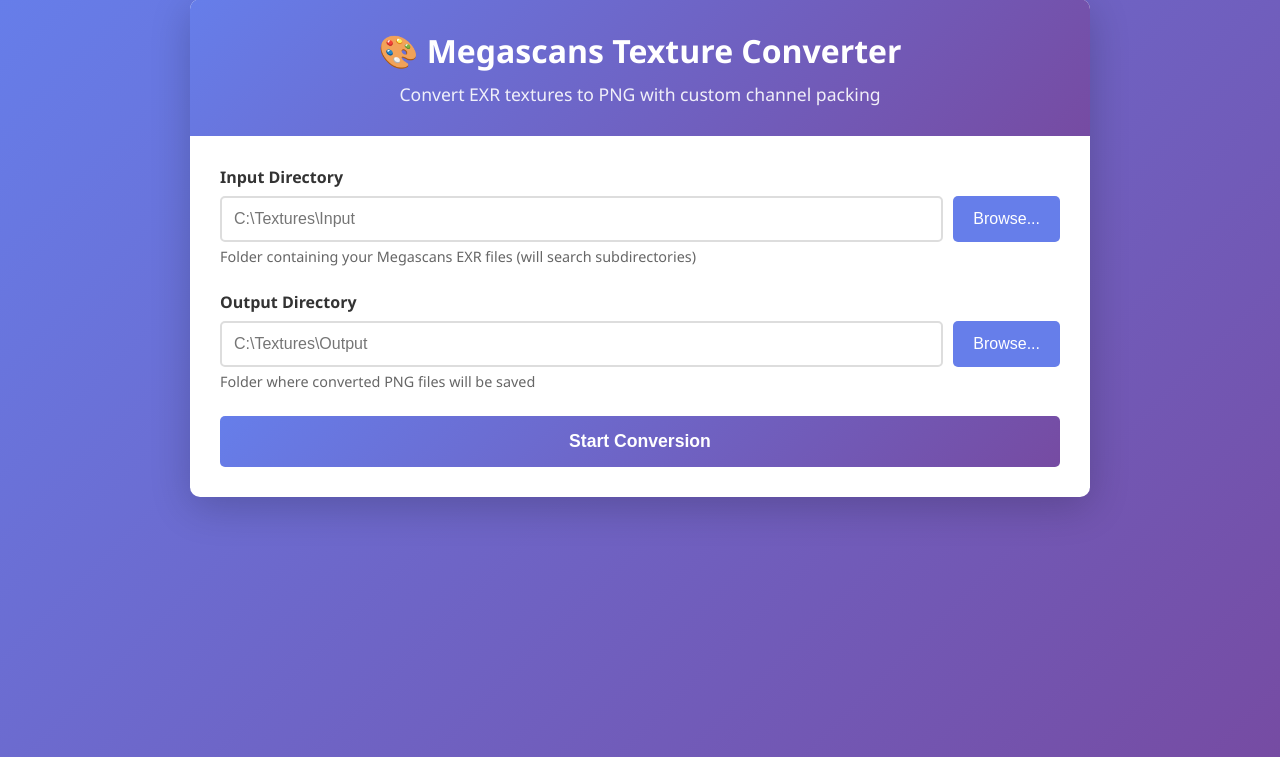
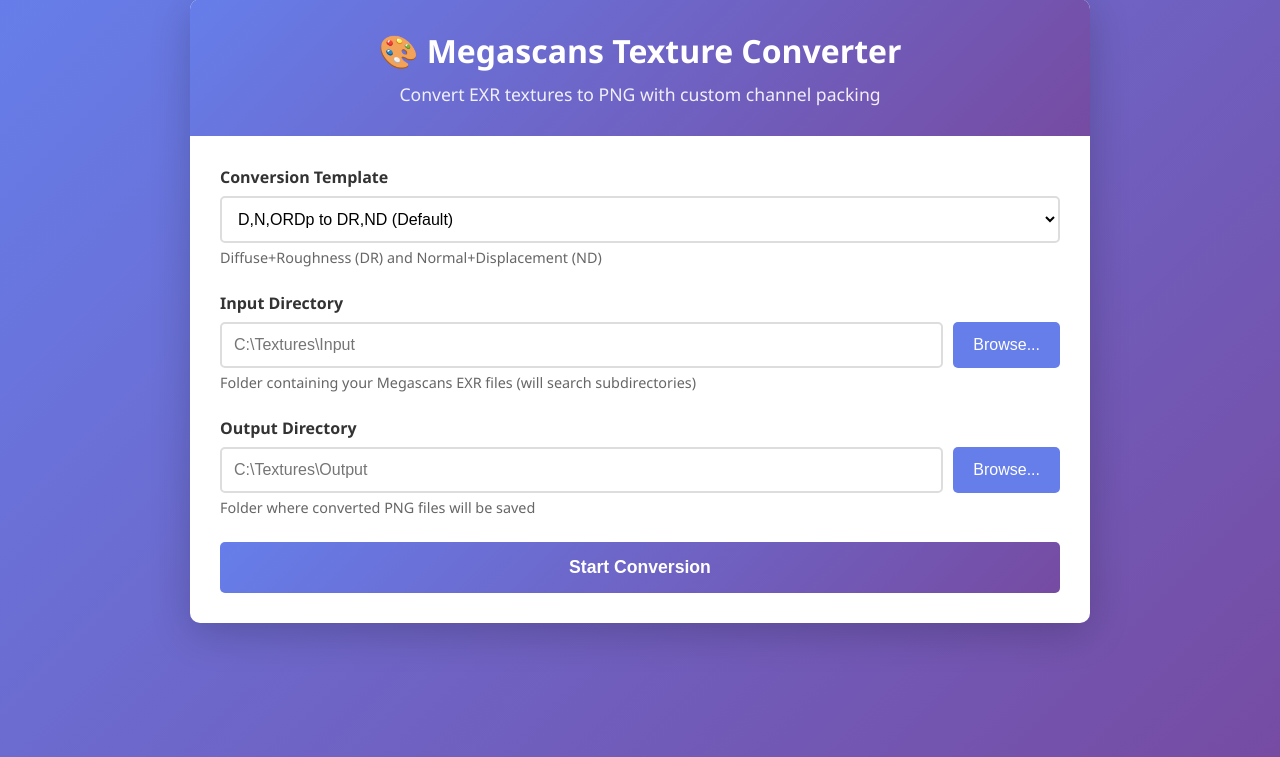
Before and after one commit to neXib/ZC-TextureConversionPacker, a Flask app: page / in a window 1280 px wide. Shown: the part 21-778 px from the top of the page. Run offline with Flask 3, Linux system fonts and the light colour scheme.

Commit message:
Add support for customizable texture conversion templates
- Introduced built-in and user-defined templates for flexible channel packing.
- Updated `convert_textures.py` to use templates for processing texture sets.
- Modified web UI to allow template selection with descriptions.
- Implemented template management API for fetching available templates.
- Enhanced localStorage to remember selected templates alongside directories.

```diff
--- a/app.py
+++ b/app.py
@@ -5,6 +5,7 @@
 
 import os
 import sys
+import json
 import webbrowser
 from threading import Thread, Lock
 from pathlib import Path
@@ -12,7 +13,7 @@
 from flask_cors import CORS
 
 # Import our conversion functions
-from convert_textures import find_texture_sets, process_texture_set
+from convert_textures import find_texture_sets, process_texture_set_from_template
 
 app = Flask(__name__)
 CORS(app)
@@ -28,6 +29,82 @@
     'failed': 0
 }
 state_lock = Lock()
+
+# Built-in templates
+BUILTIN_TEMPLATES = {
+    'dr_nd': {
+        'name': 'D,N,ORDp to DR,ND (Default)',
+        'description': 'Diffuse+Roughness (DR) and Normal+Displacement (ND)',
+        'input_files': ['D', 'N', 'ORDp'],
+        'outputs': [
+            {
+                'name': 'DR',
+                'channels': [
+                    {'source': 'D', 'channel': 'R', 'target': 'R'},
+                    {'source': 'D', 'channel': 'G', 'target': 'G'},
+                    {'source': 'D', 'channel': 'B', 'target': 'B'},
+                    {'source': 'ORDp', 'channel': 'G', 'target': 'A'}
+                ],
+                'gamma_correct': True
+            },
+            {
+                'name': 'ND',
+                'channels': [
+                    {'source': 'N', 'channel': 'R', 'target': 'R'},
+                    {'source': 'N', 'channel': 'G', 'target': 'G'},
+                    {'source': 'N', 'channel': 'B', 'target': 'B'},
+                    {'source': 'ORDp', 'channel': 'B', 'target': 'A'}
+                ],
+                'gamma_correct': False
+            }
+        ]
+    },
+    'dr_nod': {
+        'name': 'D,N,ORDp to DR,NOD',
+        'description': 'Diffuse+Roughness (DR) and Normal(RG)+Occlusion+Displacement (NOD)',
+        'input_files': ['D', 'N', 'ORDp'],
+        'outputs': [
+            {
+                'name': 'DR',
+                'channels': [
+                    {'source': 'D', 'channel': 'R', 'target': 'R'},
+                    {'source': 'D', 'channel': 'G', 'target': 'G'},
+                    {'source': 'D', 'channel': 'B', 'target': 'B'},
+                    {'source': 'ORDp', 'channel': 'G', 'target': 'A'}
+                ],
+                'gamma_correct': True
+            },
+            {
+                'name': 'NOD',
+                'channels': [
+                    {'source': 'N', 'channel': 'R', 'target': 'R'},
+                    {'source': 'N', 'channel': 'G', 'target': 'G'},
+                    {'source': 'ORDp', 'channel': 'R', 'target': 'B'},
+                    {'source': 'ORDp', 'channel': 'B', 'target': 'A'}
+                ],
+                'gamma_correct': False
+            }
+        ]
+    }
+}
+
+# User templates file
+TEMPLATES_FILE = Path('user_templates.json')
+
+def load_user_templates():
+    """Load user-defined templates from file."""
+    if TEMPLATES_FILE.exists():
+        try:
+            with open(TEMPLATES_FILE, 'r') as f:
+                return json.load(f)
+        except:
+            return {}
+    return {}
+
+def save_user_templates(templates):
+    """Save user-defined templates to file."""
+    with open(TEMPLATES_FILE, 'w') as f:
+        json.dump(templates, f, indent=2)
 
 
 def log_message(message, level='info'):
@@ -55,7 +132,7 @@
         conversion_state['current_file'] = current_file
 
 
-def run_conversion(input_dir, output_dir):
+def run_conversion(input_dir, output_dir, template_id):
     """Run the conversion process in a background thread."""
     try:
         with state_lock:
@@ -66,6 +143,16 @@
             conversion_state['successful'] = 0
             conversion_state['failed'] = 0
 
+        # Get template
+        all_templates = {**BUILTIN_TEMPLATES, **load_user_templates()}
+        if template_id not in all_templates:
+            log_message(f"Error: Template '{template_id}' not found", 'error')
+            with state_lock:
+                conversion_state['running'] = False
+            return
+
+        template = all_templates[template_id]
+        log_message(f"Using template: {template['name']}")
         log_message(f"Scanning for texture sets in: {input_dir}")
         log_message(f"Output directory: {output_dir}")
 
@@ -80,12 +167,13 @@
         output_path = Path(output_dir)
         output_path.mkdir(parents=True, exist_ok=True)
 
-        # Find all texture sets
-        texture_sets = find_texture_sets(input_dir, log_message)
+        # Find all texture sets based on template input files
+        texture_sets = find_texture_sets(input_dir, log_message, template['input_files'])
 
         if not texture_sets:
             log_message("No complete texture sets found!", 'warning')
-            log_message("Looking for files matching patterns: *_4K_D.exr, *_4K_N.exr, *_4K_ORDp.exr", 'info')
+            input_patterns = ', '.join([f"*_4K_{f}.exr" for f in template['input_files']])
+            log_message(f"Looking for files matching patterns: {input_patterns}", 'info')
             with state_lock:
                 conversion_state['running'] = False
             return
@@ -96,12 +184,12 @@
         total = len(texture_sets)
         update_progress(0, total)
 
-        for idx, (diffuse_path, normal_path, ordp_path, base_name) in enumerate(texture_sets, 1):
+        for idx, (file_paths, base_name) in enumerate(texture_sets, 1):
             update_progress(idx - 1, total, base_name)
             log_message(f"Processing [{idx}/{total}]: {base_name}")
 
             try:
-                if process_texture_set(diffuse_path, normal_path, ordp_path, output_path, base_name):
+                if process_texture_set_from_template(file_paths, output_path, base_name, template):
                     with state_lock:
                         conversion_state['successful'] += 1
                     log_message(f"  [OK] Successfully processed {base_name}", 'success')
@@ -131,12 +219,20 @@
     return render_template('index.html')
 
 
+@app.route('/api/templates', methods=['GET'])
+def get_templates():
+    """Get all available templates."""
+    all_templates = {**BUILTIN_TEMPLATES, **load_user_templates()}
+    return jsonify({'templates': all_templates})
+
+
 @app.route('/api/convert', methods=['POST'])
 def convert():
     """Start the conversion process."""
     data = request.json
     input_dir = data.get('input_dir', '')
     output_dir = data.get('output_dir', '')
+    template_id = data.get('template_id', 'dr_nd')  # Default template
 
     if not input_dir or not output_dir:
         return jsonify({'error': 'Both input and output directories are required'}), 400
@@ -146,7 +242,7 @@
             return jsonify({'error': 'Conversion already in progress'}), 400
 
     # Start conversion in background thread
-    thread = Thread(target=run_conversion, args=(input_dir, output_dir))
+    thread = Thread(target=run_conversion, args=(input_dir, output_dir, template_id))
     thread.daemon = True
     thread.start()
 
--- a/templates/index.html
+++ b/templates/index.html
@@ -64,13 +64,20 @@
             gap: 10px;
         }
 
-        .form-group input {
+        .form-group input,
+        .form-group select {
             flex: 1;
             padding: 12px;
             border: 2px solid #ddd;
             border-radius: 5px;
             font-size: 1em;
             transition: border-color 0.3s;
+        }
+
+        .form-group select {
+            width: 100%;
+            background: white;
+            cursor: pointer;
         }
 
         .browse-btn {
@@ -399,6 +406,14 @@
         <div class="content">
             <form id="conversionForm">
                 <div class="form-group">
+                    <label for="template">Conversion Template</label>
+                    <select id="template" name="template" required>
+                        <option value="">Loading templates...</option>
+                    </select>
+                    <small id="templateDescription">Select a template to see its description</small>
+                </div>
+
+                <div class="form-group">
                     <label for="inputDir">Input Directory</label>
                     <div class="input-wrapper">
                         <input type="text" id="inputDir" name="inputDir" placeholder="C:\Textures\Input" required>
@@ -497,10 +512,14 @@
         let parentBrowserPath = null;
         let browserTargetInput = null;
 
-        // Load saved directories on page load
-        window.addEventListener('DOMContentLoaded', () => {
+        // Templates data
+        let templatesData = {};
+
+        // Load saved directories and templates on page load
+        window.addEventListener('DOMContentLoaded', async () => {
             const savedInputDir = localStorage.getItem('inputDir');
             const savedOutputDir = localStorage.getItem('outputDir');
+            const savedTemplate = localStorage.getItem('template') || 'dr_nd';
 
             if (savedInputDir) {
                 document.getElementById('inputDir').value = savedInputDir;
@@ -508,6 +527,52 @@
             if (savedOutputDir) {
                 document.getElementById('outputDir').value = savedOutputDir;
             }
+
+            // Load templates
+            await loadTemplates();
+            document.getElementById('template').value = savedTemplate;
+            updateTemplateDescription();
+        });
+
+        async function loadTemplates() {
+            try {
+                const response = await fetch('/api/templates');
+                const data = await response.json();
+                templatesData = data.templates;
+
+                const templateSelect = document.getElementById('template');
+                templateSelect.innerHTML = '';
+
+                for (const [id, template] of Object.entries(templatesData)) {
+                    const option = document.createElement('option');
+                    option.value = id;
+                    option.textContent = template.name;
+                    templateSelect.appendChild(option);
+                }
+            } catch (error) {
+                console.error('Error loading templates:', error);
+                alert('Failed to load templates');
+            }
+        }
+
+        function updateTemplateDescription() {
+            const templateId = document.getElementById('template').value;
+            const descElement = document.getElementById('templateDescription');
+
+            if (templateId && templatesData[templateId]) {
+                descElement.textContent = templatesData[templateId].description;
+            } else {
+                descElement.textContent = 'Select a template to see its description';
+            }
+        }
+
+        // Update description when template changes
+        document.addEventListener('DOMContentLoaded', () => {
+            document.getElementById('template').addEventListener('change', () => {
+                updateTemplateDescription();
+                // Save template selection
+                localStorage.setItem('template', document.getElementById('template').value);
+            });
         });
 
         form.addEventListener('submit', async (e) => {
@@ -515,10 +580,12 @@
 
             const inputDir = document.getElementById('inputDir').value;
             const outputDir = document.getElementById('outputDir').value;
+            const templateId = document.getElementById('template').value;
 
-            // Save directories to localStorage
+            // Save directories and template to localStorage
             localStorage.setItem('inputDir', inputDir);
             localStorage.setItem('outputDir', outputDir);
+            localStorage.setItem('template', templateId);
 
             // Disable form
             convertBtn.disabled = true;
@@ -537,7 +604,8 @@
                     },
                     body: JSON.stringify({
                         input_dir: inputDir,
-                        output_dir: outputDir
+                        output_dir: outputDir,
+                        template_id: templateId
                     })
                 });
 
```
Also changed, not shown: convert_textures.py (+101 -45 lines).
